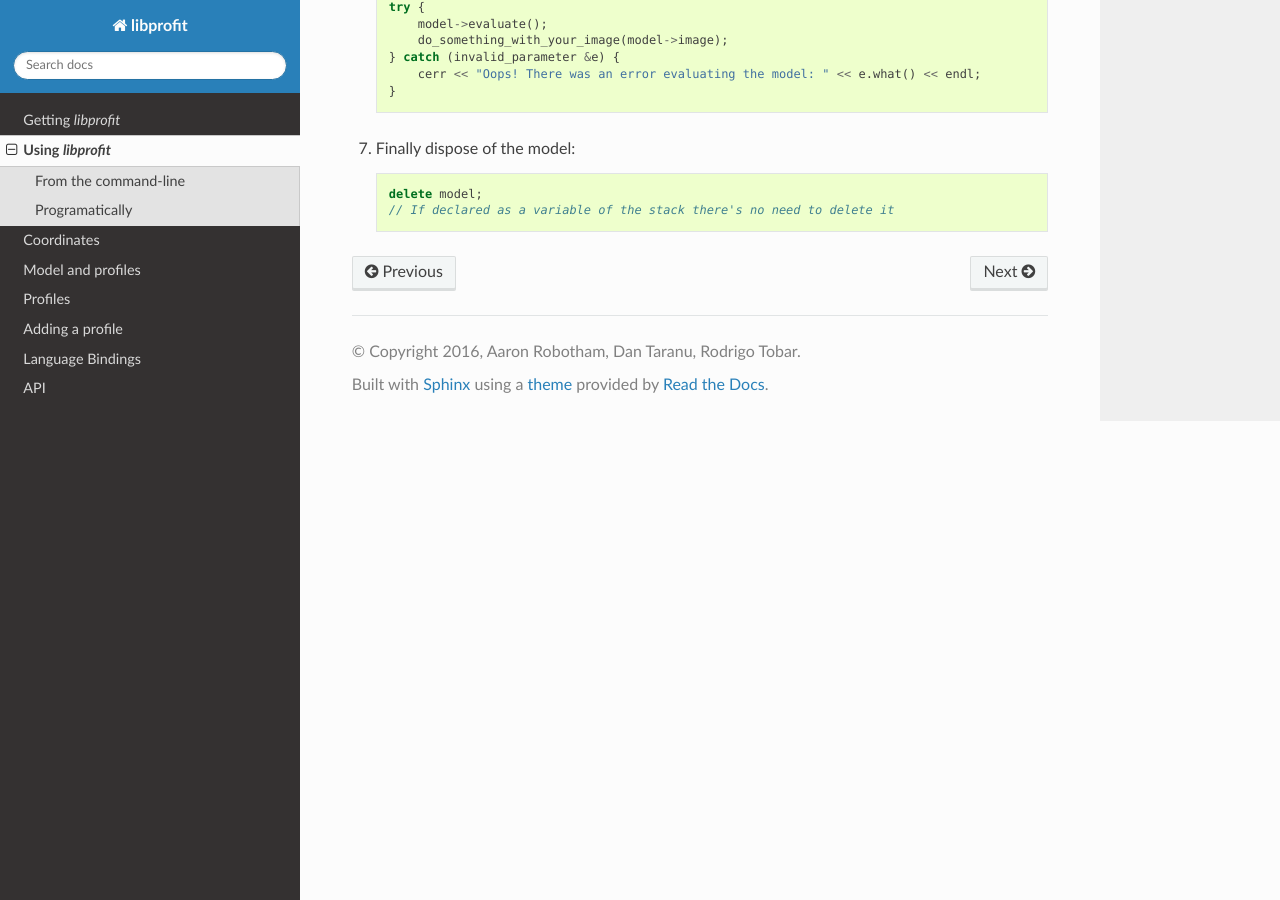
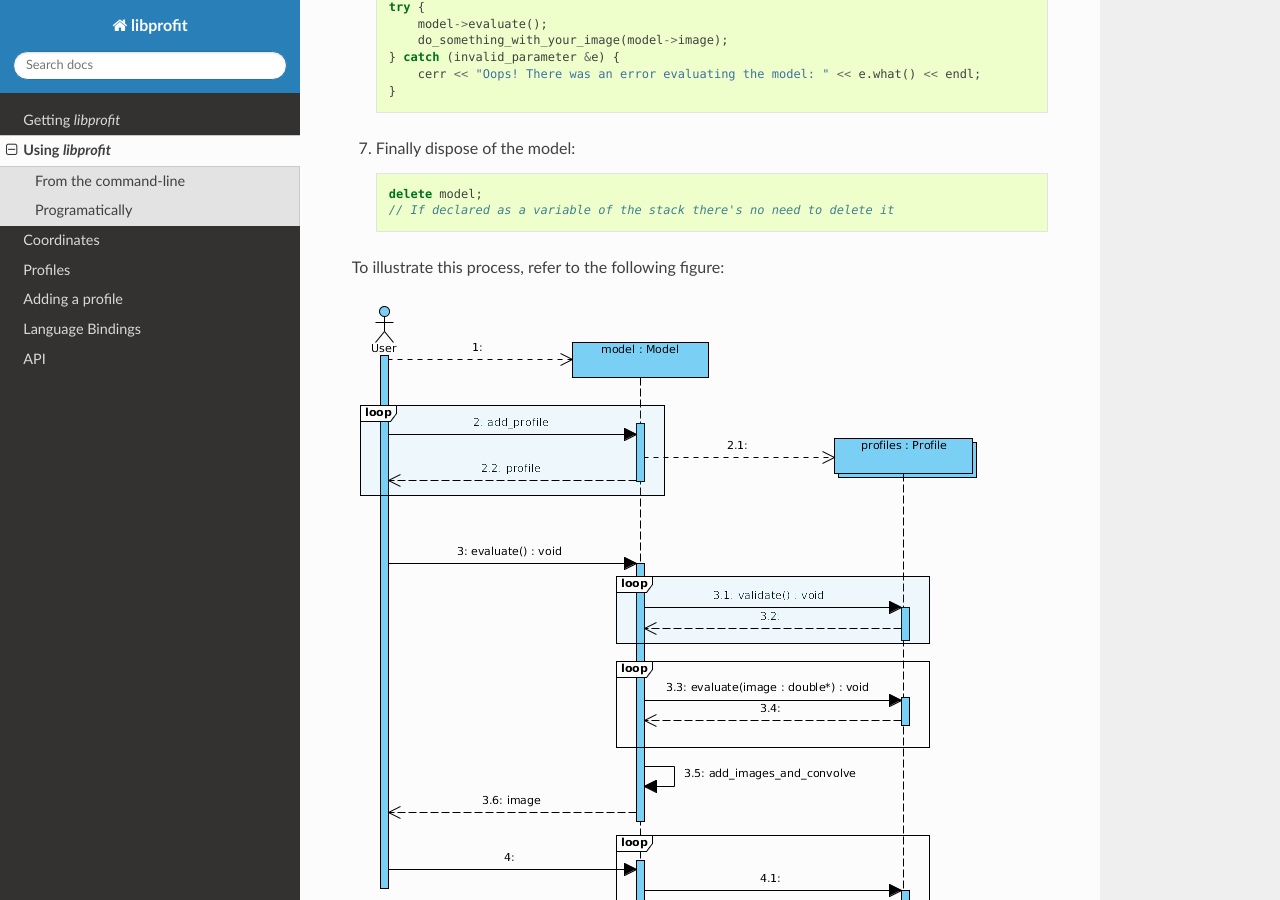
Before and after one commit to ICRAR/libprofit, a Sphinx documentation site: the page built from docs/usage.rst, in a window 1280 px wide and 900 px high, scrolled down 1394 px. Built offline with Sphinx 7.4.7 and the Read the Docs theme 2.0.0, drawn with Linux system fonts in a browser that asks for light colours.

Commit message:
Updating documentation figures
Signed-off-by: Rodrigo Tobar <rtobar@icrar.org>

```diff
--- a/docs/api.rst
+++ b/docs/api.rst
@@ -10,6 +10,10 @@ API
 the model class (:class:`Model`)
 and the base profile class (:class:`Profile`).
 We introduce the base profile first, then the model.
+
+As a small reference, see the following class diagram.
+
+.. image:: images/types.png
 
 Exceptions
 ----------
--- a/docs/index.rst
+++ b/docs/index.rst
@@ -14,7 +14,6 @@ libprofit
    getting.rst
    usage.rst
    coordinates.rst
-   structure.rst
    profiles.rst
    new_profile.rst
    bindings.rst
--- a/docs/structure.rst
+++ b/docs/structure.rst
@@ -1,6 +1,2 @@
 Model and profiles
 ==================
-
-.. image:: images/types.png
-
-.. image:: images/evaluation.png
--- a/docs/usage.rst
+++ b/docs/usage.rst
@@ -83,3 +83,7 @@ The basic usage pattern then is as follows:
 
 	 delete model;
 	 // If declared as a variable of the stack there's no need to delete it
+
+To illustrate this process, refer to the following figure:
+
+.. image:: images/evaluation.png
```
Also changed, not shown: docs/images/evaluation.png, docs/images/types.png.
